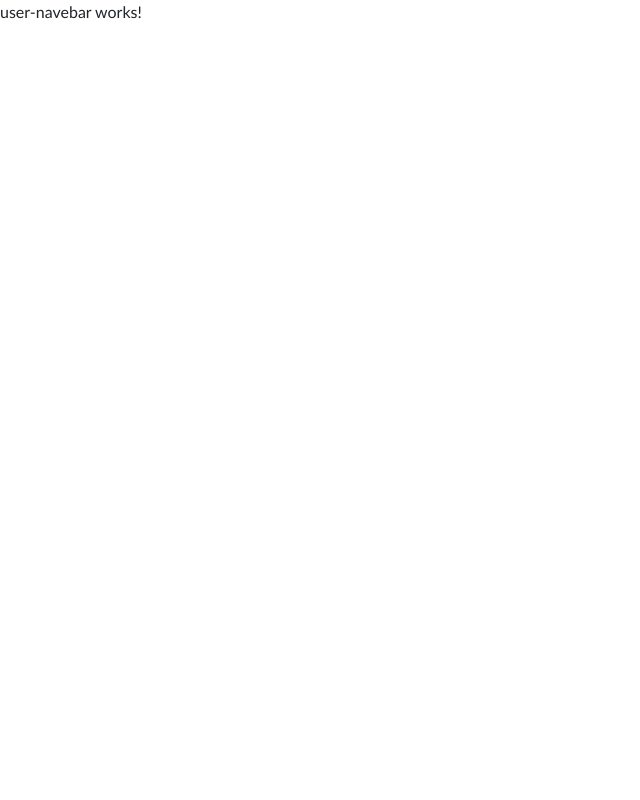
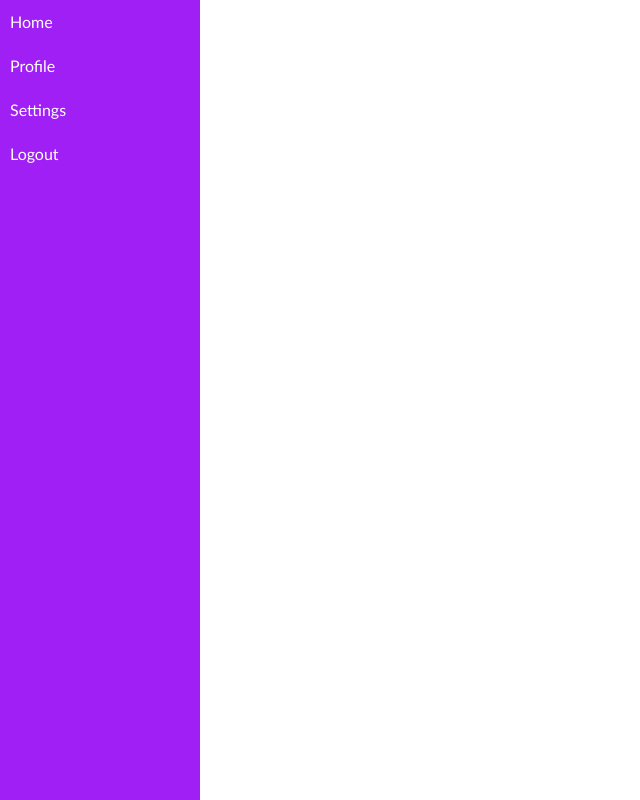
Before and after one commit to zubayr-ahmad/dbsProjectOfficingEdge, an Angular app in the folder angApp/: page /userHome in a window 1280 px wide. Shown: the whole page, without its empty margins (0-640 px from the left). Built offline with nearby package versions, Linux system fonts and the light colour scheme.

Commit message:
nav bar changes

```diff
--- a/angApp/src/app/login-system/login-form/login-form.component.css
+++ b/angApp/src/app/login-system/login-form/login-form.component.css
@@ -1,12 +1,8 @@
-/* @import url('https://fonts.googleapis.com/css2?family=Nunito:wght@400;600;800&display=swap');
+@import url('https://fonts.googleapis.com/css2?family=Nunito:wght@400;600;800&display=swap');
 *{
     font-family: 'poppins' ,sans-serif;
 }
 body{
-<<<<<<< HEAD
-=======
-
->>>>>>> a260fedfb9e5aacc57ece5a79bb28e0a50fff540
     background-size: cover;
     background-position: center;
     background-attachment: fixed;
@@ -91,4 +87,4 @@ i{
 label a{
     text-decoration: none;
     color: #fff;
-} */
+}
--- a/angApp/src/app/login-system/login-form/login-form.component.html
+++ b/angApp/src/app/login-system/login-form/login-form.component.html
@@ -3,7 +3,7 @@
     <div class="container">
         <div class="top">
             <header>OFFICE EDGE</header>
-            <span>Login</span>
+            <span>LOGIN</span>
         </div>
 
         <div class="input-field">
@@ -17,7 +17,7 @@
         </div>
 
         <div class="input-field">
-            <input type="submit" class="submit" value="Login" id="">
+            <button class="submit" (click)="movetouser()">Login</button>
         </div>
 
         <div class="two-col">
@@ -31,7 +31,3 @@
         </div>
     </div>
 </div>
-
-<div>
-    <button (click)="movetouser()">User Move</button>
-</div>
--- a/angApp/src/app/userinterface/user-home/user-home.component.html
+++ b/angApp/src/app/userinterface/user-home/user-home.component.html
@@ -1 +1,2 @@
 <app-user-navebar></app-user-navebar>
+<app-user-dashboard></app-user-dashboard>
--- a/angApp/src/app/userinterface/user-navebar/user-navebar.component.css
+++ b/angApp/src/app/userinterface/user-navebar/user-navebar.component.css
@@ -11,3 +11,28 @@
     height: 100vh;
     background: #0d74f5;
 }
+
+nav {
+    background-color: rgb(159, 31, 245);
+    color: #fff;
+    height: 100%;
+    position: fixed;
+    top: 0;
+    left: 0;
+    width: 200px;
+}
+
+ul{
+    list-style: none;
+    margin: 0;
+    padding: 0;
+}
+
+li{
+    padding: 10px;
+}
+
+a{
+    color: #fff;
+    text-decoration: none;
+}
--- a/angApp/src/app/userinterface/user-navebar/user-navebar.component.html
+++ b/angApp/src/app/userinterface/user-navebar/user-navebar.component.html
@@ -1 +1,8 @@
-<p>user-navebar works!</p>
+<nav>
+    <ul>
+      <li><a href="#">Home</a></li>
+      <li><a href="#">Profile</a></li>
+      <li><a href="#">Settings</a></li>
+      <li><a href="#">Logout</a></li>
+    </ul>
+  </nav>
```
